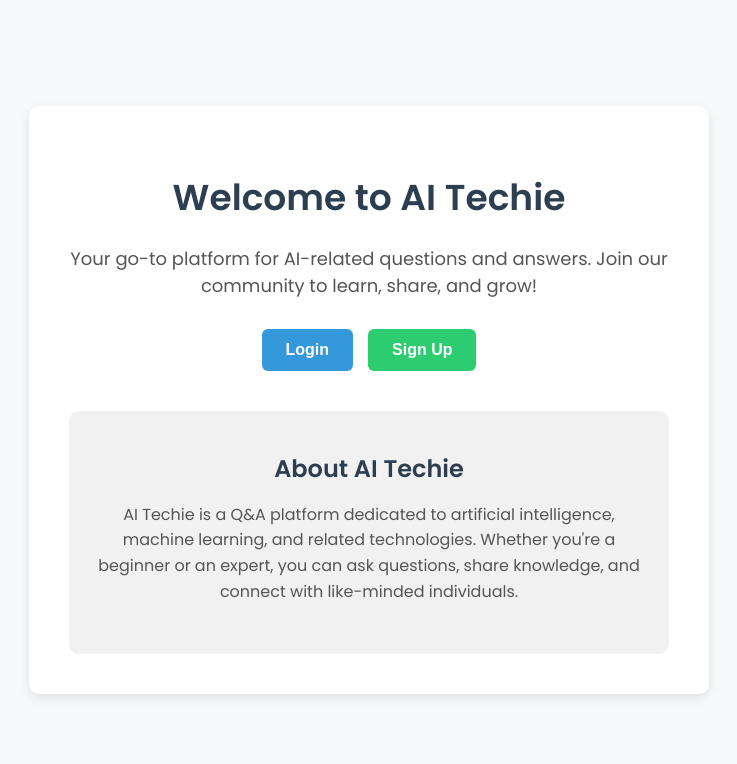
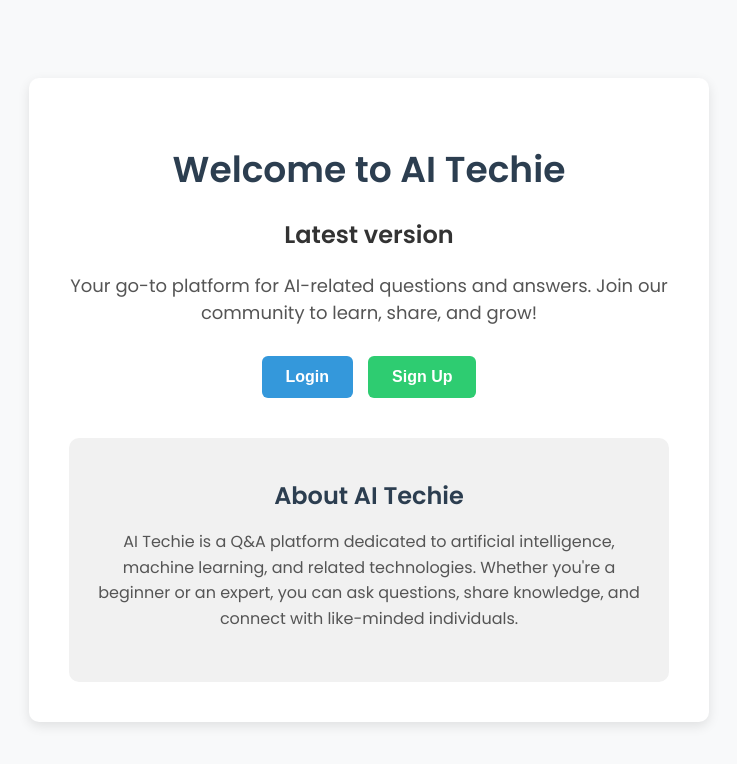
Before and after one commit to JaiBhargav/aitechie-repo, a plain HTML site: page index.html in a window 1280 px wide. Shown: the whole page, without its empty margins (271-1008 px from the left). Drawn offline with Linux system fonts and the light colour scheme.

Commit message:
Update index.html

```diff
--- a/index.html
+++ b/index.html
@@ -10,6 +10,7 @@
 <body>
     <div class="landing-container">
         <h1>Welcome to AI Techie</h1>
+        <h2>Latest version </h2>
         <p>Your go-to platform for AI-related questions and answers. Join our community to learn, share, and grow!</p>
 
         <!-- Call-to-Action Buttons -->
```
